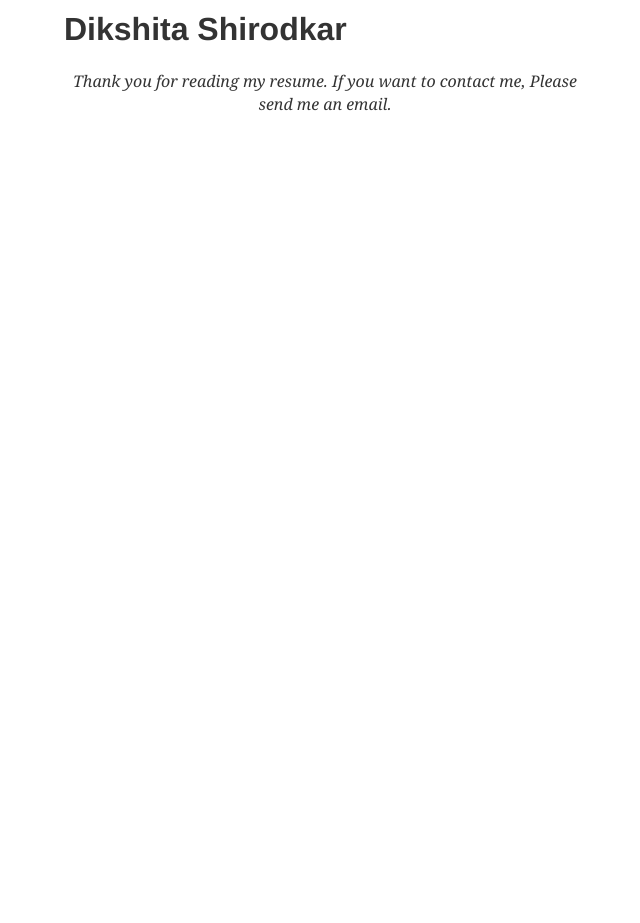
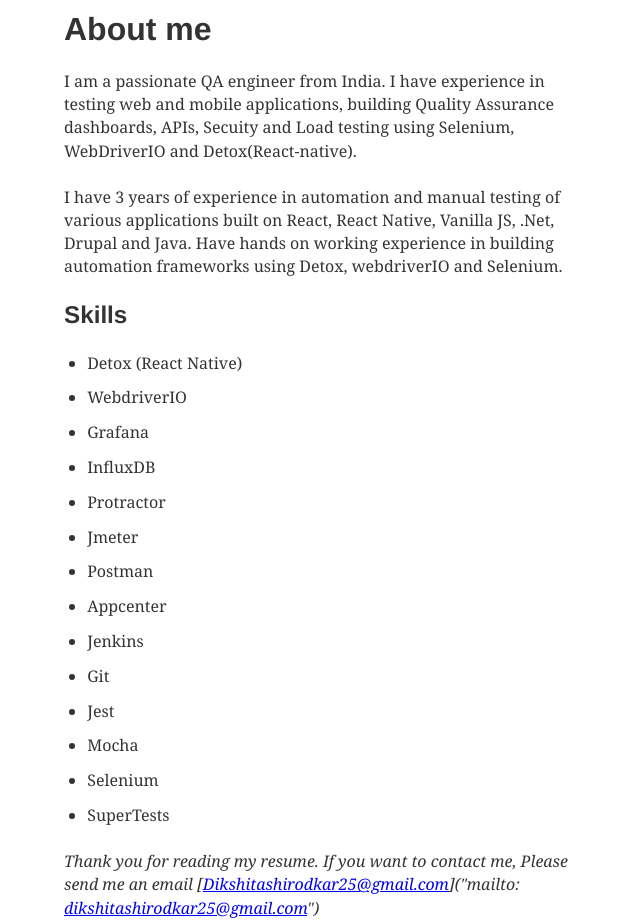
Before and after one commit to Dikshita25/my-blogs, a Gatsby site: page /about in a window 1280 px wide. Shown: the whole page, without its empty margins (315-955 px from the left). Before the commit the page ends 800 px from the top, so only its background shows below. Built offline with nearby package versions, Linux system fonts and the light colour scheme; Gatsby itself is replaced by a stand-in of ours; some packages are replaced by stand-ins of ours; what typography-theme-github would draw is missing.

Commit message:
add about me changes

```diff
--- a/content/__about/resume-en.md
+++ b/content/__about/resume-en.md
@@ -4,10 +4,40 @@
 lang: 'en'
 ---
 
-# Dikshita Shirodkar
+# About me
 
-<div align="center">
+I am a passionate QA engineer from India. I have experience in testing web and mobile applications, building Quality Assurance dashboards, APIs, Secuity and Load testing using Selenium, WebDriverIO and Detox(React-native).
 
-_Thank you for reading my resume. If you want to contact me, Please send me an email._
+I have 3 years of experience in automation and manual testing of various applications built on React, React Native, Vanilla JS, .Net, Drupal and Java. Have hands on working experience in building automation frameworks using Detox, webdriverIO and Selenium.
 
-</div>
+## Skills
+
+- Detox (React Native)
+
+- WebdriverIO
+
+- Grafana
+
+- InfluxDB
+
+- Protractor
+
+- Jmeter
+
+- Postman
+
+- Appcenter
+
+- Jenkins
+
+- Git
+
+- Jest
+
+- Mocha
+
+- Selenium
+
+- SuperTests
+
+_Thank you for reading my resume. If you want to contact me, Please send me an email [Dikshitashirodkar25@gmail.com]("mailto: dikshitashirodkar25@gmail.com")_
```
